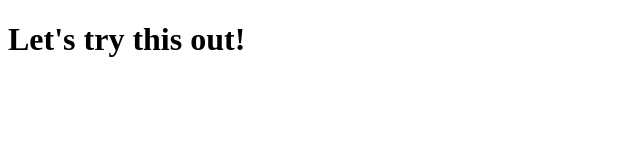
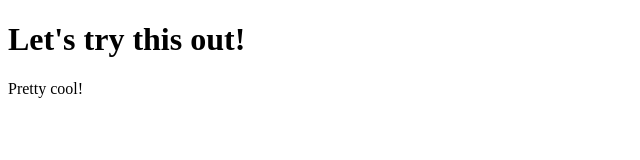
Before and after one commit to surbhis-jain/example, a plain HTML site: page index.html in a window 1280 px wide. Shown: the full height of the page, 0-640 px from the left. Drawn offline with Linux system fonts and the light colour scheme.

Commit message:
Added a new paragraph

```diff
--- a/index.html
+++ b/index.html
@@ -6,5 +6,6 @@
 </head>
 <body>
 	<h1>Let's try this out!</h1>
+	<p>Pretty cool!</p>
 </body>
 </html>
```
